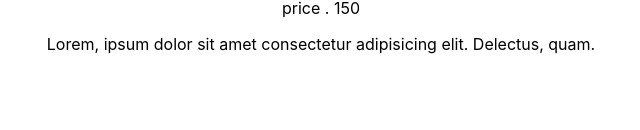
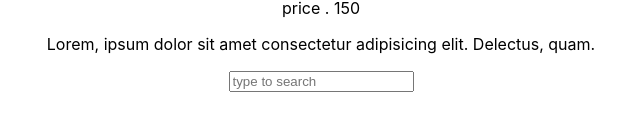
Before and after one commit to ozkancamucahit/Stocks-Frontend, a React (Create React App) app: page / in a window 1280 px wide. Shown: the part 412-542 px from the top of the page, without its empty margins (319-959 px from the left). Built offline with nearby package versions, Linux system fonts and the light colour scheme.

Commit message:
v-5 state

```diff
--- a/src/App.tsx
+++ b/src/App.tsx
@@ -1,11 +1,13 @@
 import React from 'react';
 import './App.css';
 import CardList from './components/CardList/CardList';
+import Search from './components/Search/Search';
 
 function App() {
   return (
     <div className="App">
       <CardList />
+      <Search />
     </div>
   );
 }
--- /dev/null
+++ b/src/components/Search/Search.tsx
@@ -0,0 +1,22 @@
+
+
+import React, { useState } from 'react'
+
+interface Props {}
+
+const Search : React.FC<Props> = (props: Props) : JSX.Element => {
+    const [Search, setSearch] = useState<string>("");
+
+    const onclick = (e: any) => {
+        setSearch(e.target.value);
+        console.log('btn e :>> ', e);
+    }
+
+  return (
+    <div>
+        <input value={Search} placeholder='type to search' onChange={(e) => onclick(e)}></input>
+    </div>
+  )
+}
+
+export default Search
```
Also changed, not shown: src/components/Search/Search.css (added).
